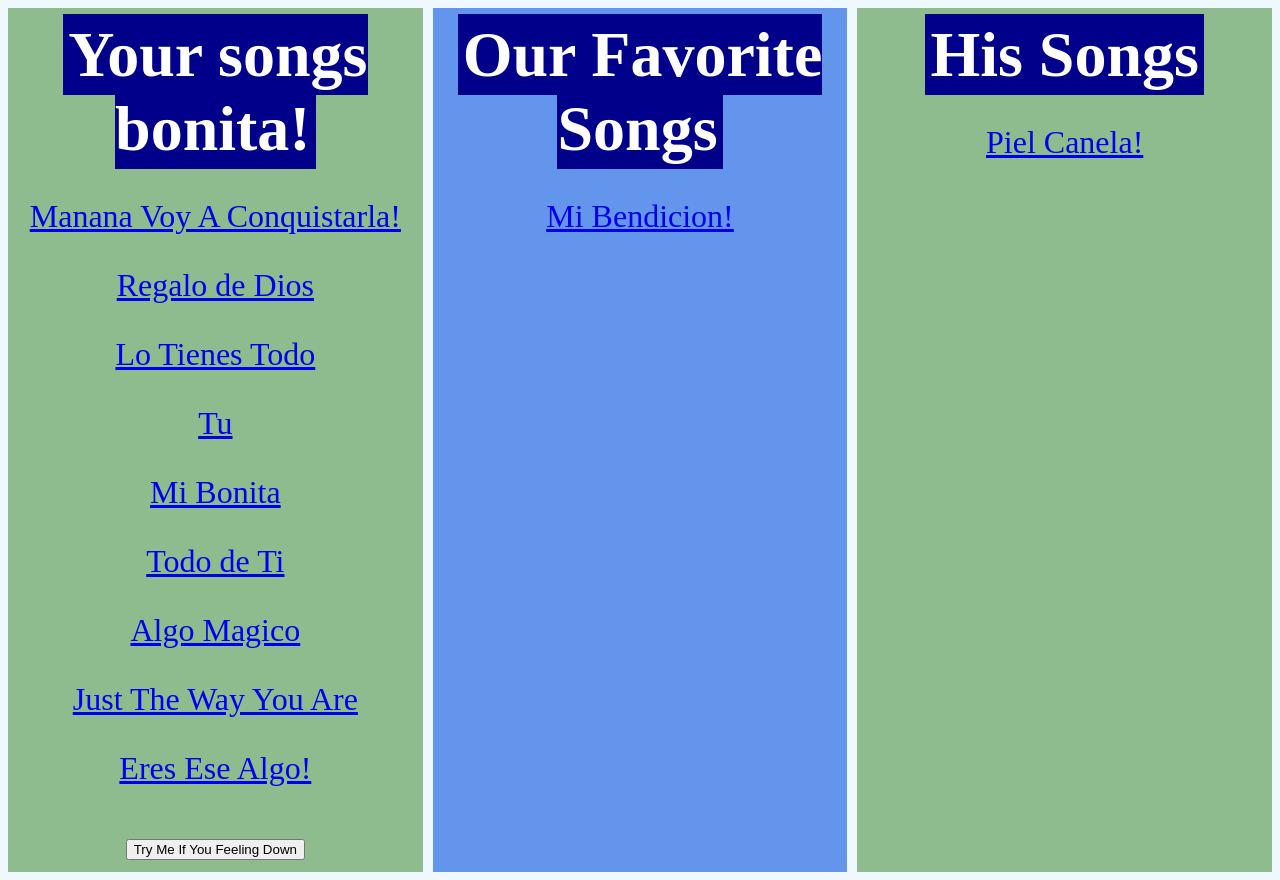
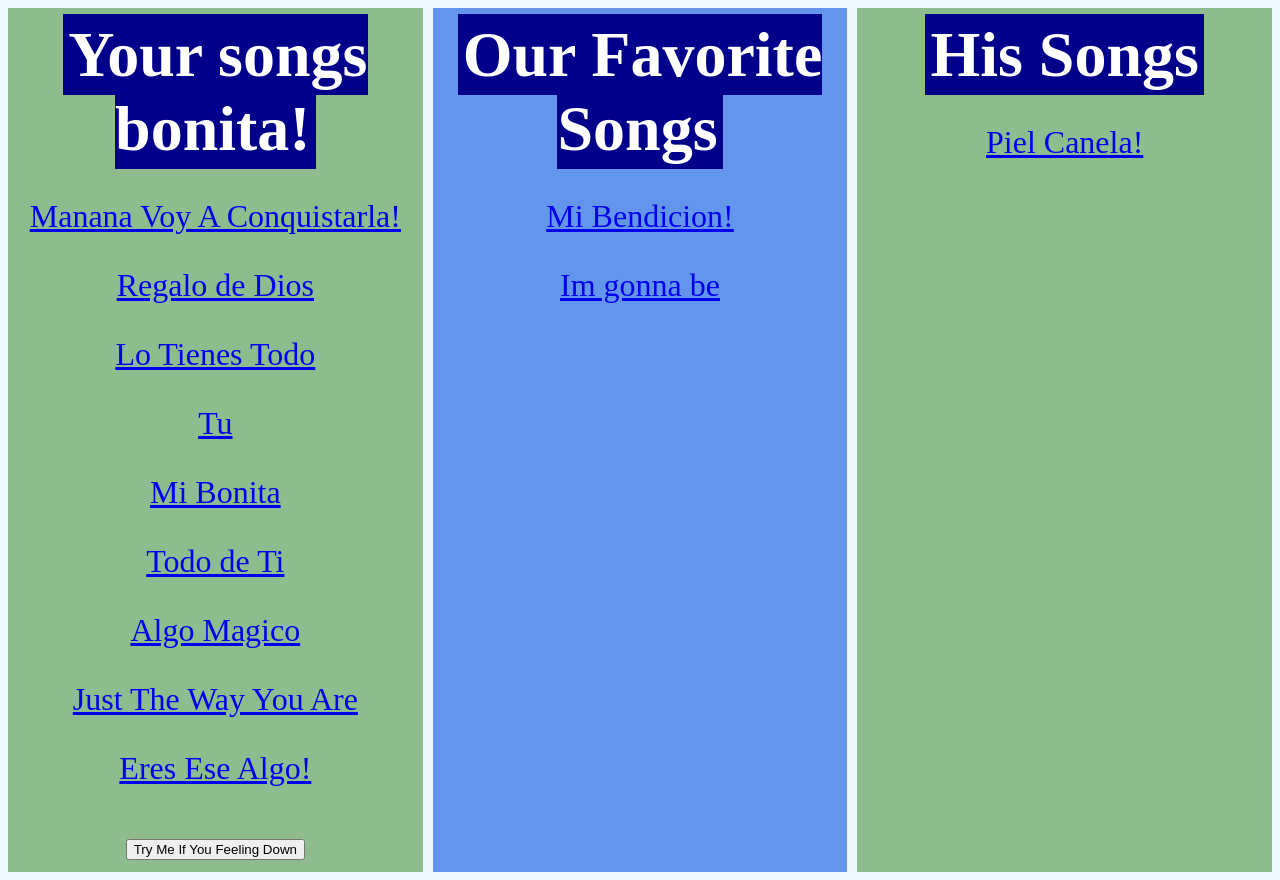
Before and after one commit to zZLCc1/Test7, a plain HTML site: page songs.html in a window 1280 px wide. Drawn offline with Linux system fonts and the light colour scheme.

Commit message:
Update songs.html

```diff
--- a/songs.html
+++ b/songs.html
@@ -70,7 +70,7 @@ Click nbfs://nbhost/SystemFileSystem/Templates/JSP_Servlet/Html.html to edit thi
             <div class="ourSongs">
                 <h1>Our Favorite Songs</h1>
                 <p><a href="https://www.youtube.com/watch?v=ADzzsO8oRSw">Mi Bendicion!</a></p>
-                <p><a href=""></a></p>
+                <p><a href="https://www.youtube.com/watch?v=s1XbPXdgEEA">Im gonna be</a></p>
             </div>
             <!-- his songs -->
             <div class="hisSongs">
```
